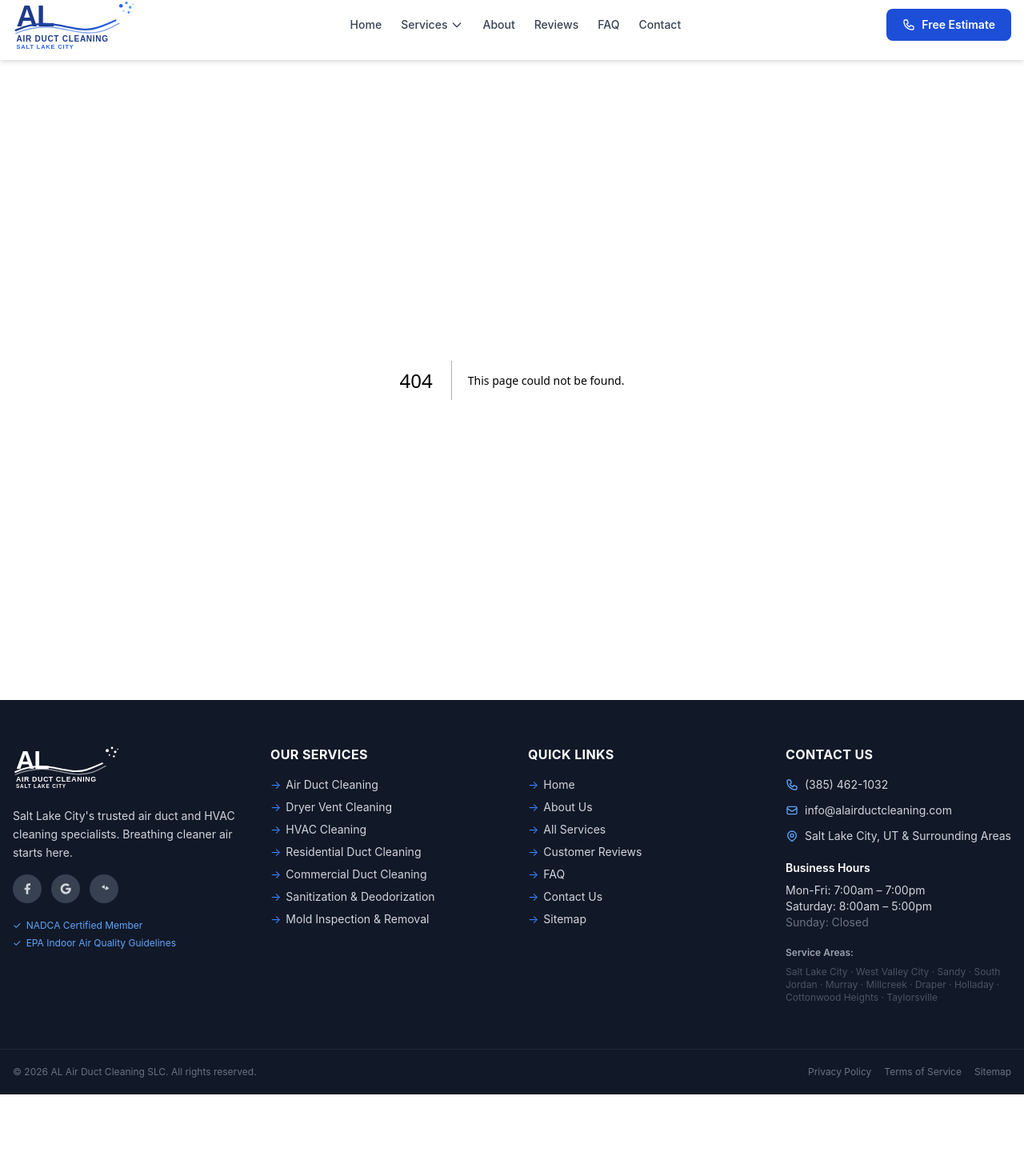
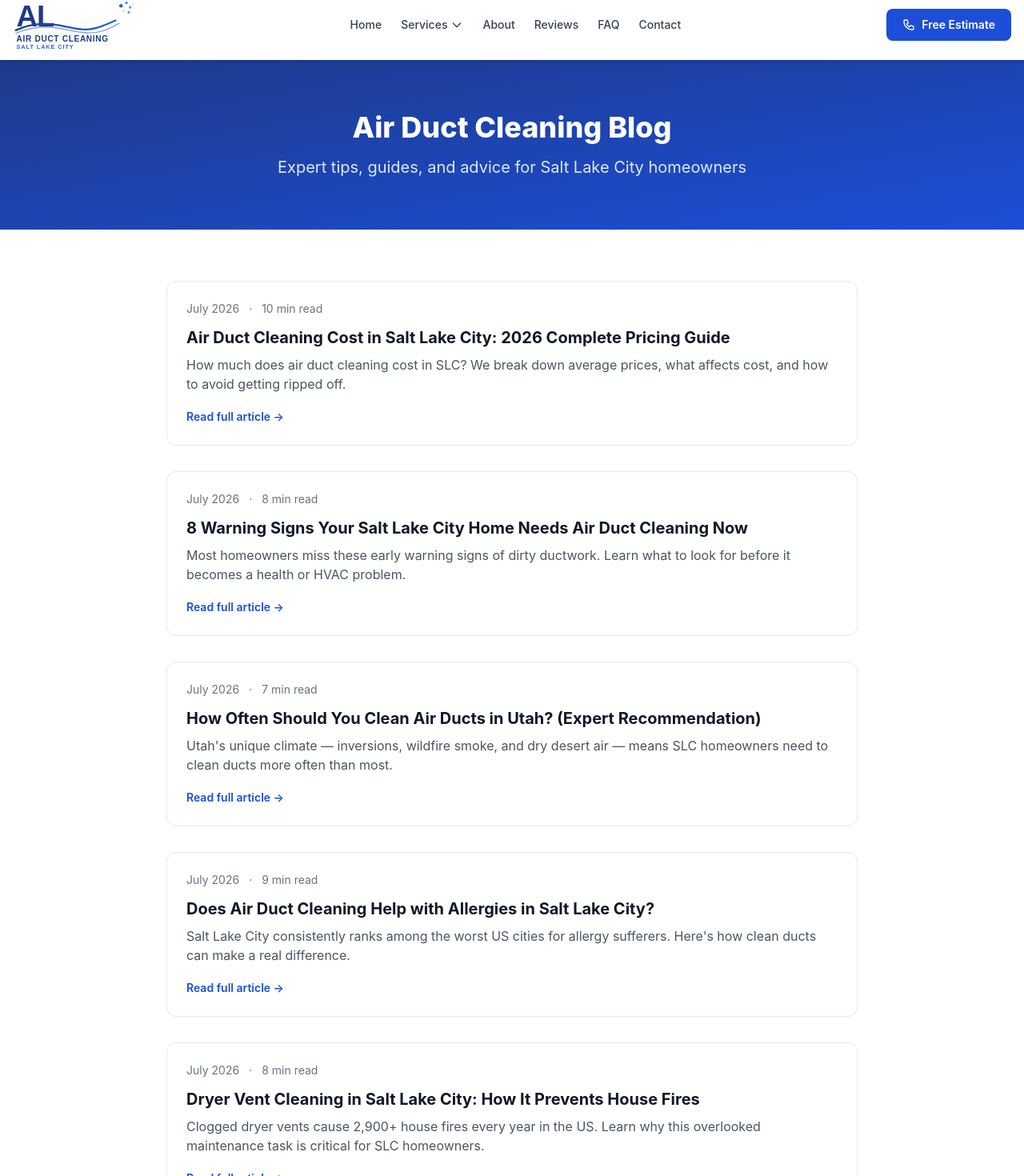
Before and after one commit to RevealDeploymentZone/al-air-duct-cleaning-slc, a Next.js app: page /blog in a window 1280 px wide. Before the commit this address had no page. Shown: the part 45-1515 px from the top of the page at 80% size. Before the commit the page ends 1413 px from the top, so only its background shows below. Built offline with nearby package versions, Linux system fonts and the light colour scheme.

Commit message:
feat: add blog listing page

```diff
--- /dev/null
+++ b/app/blog/page.tsx
@@ -0,0 +1,88 @@
+import type { Metadata } from 'next'
+import Link from 'next/link'
+
+export const metadata: Metadata = {
+  title: 'Air Duct Cleaning Blog Salt Lake City | Tips, Guides & Expert Advice',
+  description: 'Expert air duct cleaning tips, pricing guides, and indoor air quality advice for Salt Lake City homeowners. Learn when to clean ducts, costs, and health benefits.',
+  alternates: { canonical: 'https://saltlakecity.alairductcleaning.com/blog' },
+}
+
+const posts = [
+  {
+    slug: 'air-duct-cleaning-cost-salt-lake-city',
+    title: 'Air Duct Cleaning Cost in Salt Lake City: 2026 Complete Pricing Guide',
+    excerpt: 'How much does air duct cleaning cost in SLC? We break down average prices, what affects cost, and how to avoid getting ripped off.',
+    date: 'July 2026',
+    readTime: '10 min read',
+  },
+  {
+    slug: 'signs-air-ducts-need-cleaning-slc',
+    title: '8 Warning Signs Your Salt Lake City Home Needs Air Duct Cleaning Now',
+    excerpt: 'Most homeowners miss these early warning signs of dirty ductwork. Learn what to look for before it becomes a health or HVAC problem.',
+    date: 'July 2026',
+    readTime: '8 min read',
+  },
+  {
+    slug: 'how-often-clean-air-ducts-utah',
+    title: 'How Often Should You Clean Air Ducts in Utah? (Expert Recommendation)',
+    excerpt: "Utah's unique climate — inversions, wildfire smoke, and dry desert air — means SLC homeowners need to clean ducts more often than most.",
+    date: 'July 2026',
+    readTime: '7 min read',
+  },
+  {
+    slug: 'air-duct-cleaning-allergies-utah',
+    title: 'Does Air Duct Cleaning Help with Allergies in Salt Lake City?',
+    excerpt: "Salt Lake City consistently ranks among the worst US cities for allergy sufferers. Here's how clean ducts can make a real difference.",
+    date: 'July 2026',
+    readTime: '9 min read',
+  },
+  {
+    slug: 'dryer-vent-cleaning-fire-prevention-slc',
+    title: 'Dryer Vent Cleaning in Salt Lake City: How It Prevents House Fires',
+    excerpt: 'Clogged dryer vents cause 2,900+ house fires every year in the US. Learn why this overlooked maintenance task is critical for SLC homeowners.',
+    date: 'July 2026',
+    readTime: '8 min read',
+  },
+]
+
+export default function BlogPage() {
+  return (
+    <div className="bg-white">
+      <div className="bg-gradient-to-br from-blue-900 to-blue-700 text-white py-16 px-4">
+        <div className="max-w-4xl mx-auto text-center">
+          <h1 className="text-4xl font-extrabold mb-4">Air Duct Cleaning Blog</h1>
+          <p className="text-xl text-blue-100">Expert tips, guides, and advice for Salt Lake City homeowners</p>
+        </div>
+      </div>
+      <div className="max-w-4xl mx-auto px-4 py-16">
+        <div className="space-y-8">
+          {posts.map((post) => (
+            <article key={post.slug} className="border border-gray-200 rounded-xl p-6 hover:shadow-md transition-shadow">
+              <div className="flex gap-3 text-sm text-gray-500 mb-3">
+                <span>{post.date}</span>
+                <span>·</span>
+                <span>{post.readTime}</span>
+              </div>
+              <h2 className="text-xl font-bold text-gray-900 mb-2">
+                <Link href={'/blog/' + post.slug} className="hover:text-blue-700 transition-colors">
+                  {post.title}
+                </Link>
+              </h2>
+              <p className="text-gray-600 mb-4">{post.excerpt}</p>
+              <Link href={'/blog/' + post.slug} className="text-blue-700 font-semibold hover:underline text-sm">
+                Read full article →
+              </Link>
+            </article>
+          ))}
+        </div>
+        <div className="mt-12 bg-blue-50 border border-blue-100 rounded-2xl p-8 text-center">
+          <h2 className="text-xl font-bold text-gray-900 mb-2">Ready for Cleaner Air?</h2>
+          <p className="text-gray-600 mb-4">Get a free estimate from Salt Lake City's top-rated air duct cleaning company.</p>
+          <Link href="/contact" className="inline-block bg-blue-700 text-white px-8 py-3 rounded-lg font-semibold hover:bg-blue-800 transition-colors">
+            Get My Free Estimate
+          </Link>
+        </div>
+      </div>
+    </div>
+  )
+}
```
